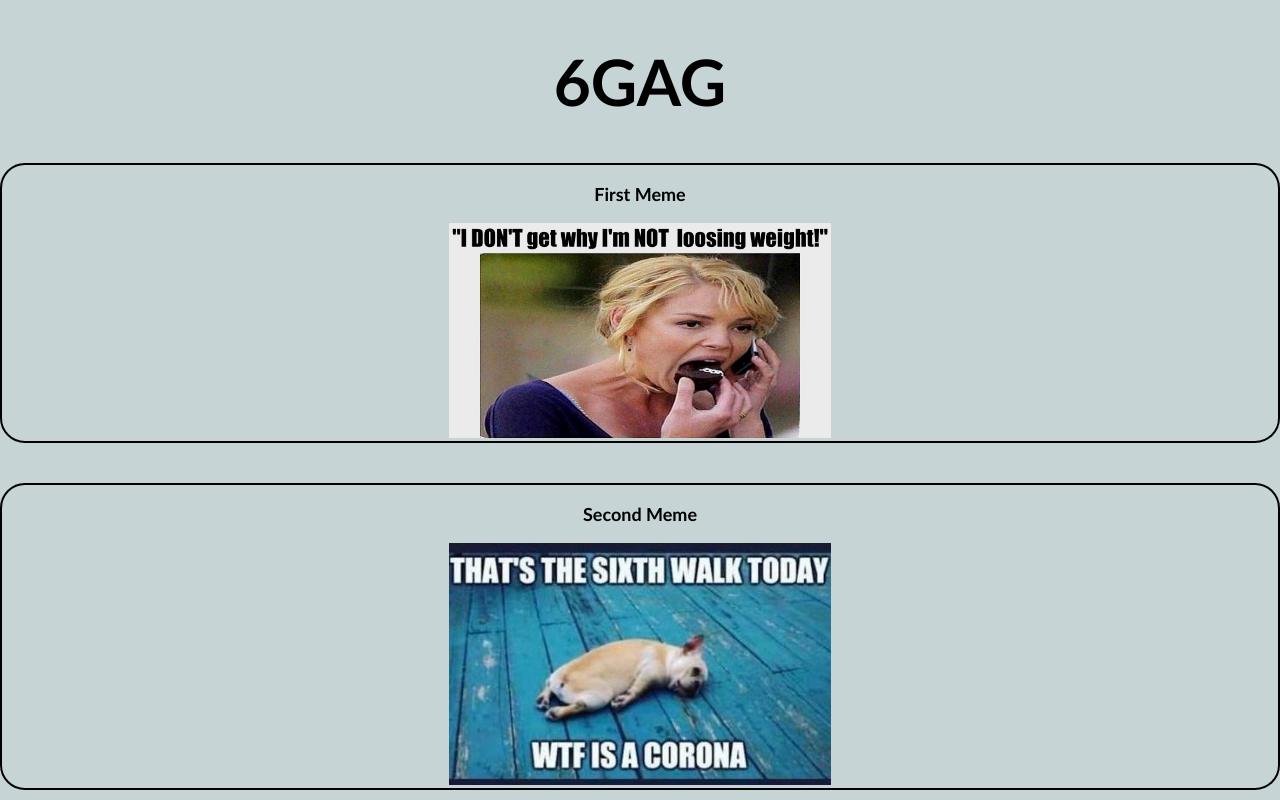
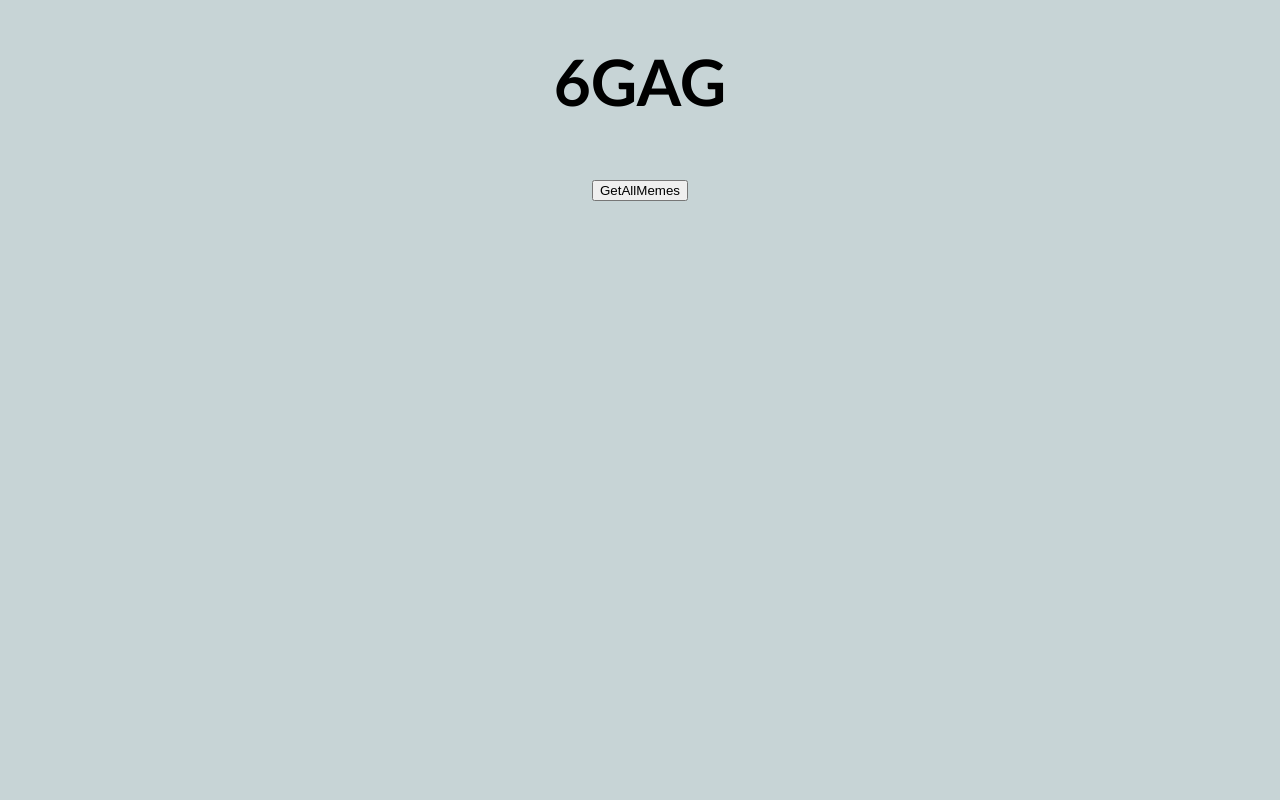
Before and after one commit to TheLittleCitizen9/6GAG, a React (Create React App) app: page / in a window 1280 px wide. Shown: the top 800 px of the page. Built offline with nearby package versions, Linux system fonts and the light colour scheme.

Commit message:
Getting the images from the server

```diff
--- a/package.json
+++ b/package.json
@@ -6,6 +6,8 @@
     "@testing-library/jest-dom": "^4.2.4",
     "@testing-library/react": "^9.5.0",
     "@testing-library/user-event": "^7.2.1",
+    "axios": "^0.20.0",
+    "cors": "^2.8.5",
     "react": "^16.13.1",
     "react-dom": "^16.13.1",
     "react-scripts": "3.4.3"
--- a/src/App.js
+++ b/src/App.js
@@ -3,12 +3,15 @@
 import Header from './client/components/header';
 import GagList from './client/components/gagList';
 import {v4 as uuid} from 'uuid';
+import axios from 'axios';
 import GagItem from './client/components/gag';
+import { render } from '@testing-library/react';
 
 function App() {
-  const [gags, setGags] = useState([{id:uuid(), text:"Meme", title:"First Meme", img: 'maxresdefault.jpg'},
-                                  {id:uuid(), text:"Meme", title:"Second Meme", img: 'meme2.jpg'},
-                                  {id:uuid(), text:"Meme", title:"Third Meme", img: 'maxresdefault.jpg'}])
+  // const [gags, setGags] = useState([{id:uuid(), text:"Meme", title:"First Meme", img: 'maxresdefault.jpg'},
+  //                                 {id:uuid(), text:"Meme", title:"Second Meme", img: 'meme2.jpg'},
+  //                                 {id:uuid(), text:"Meme", title:"Third Meme", img: 'maxresdefault.jpg'}])
+  var allGags = []
 
   const [gag, setGag] = useState({
     id: "",
@@ -17,18 +20,37 @@
     img: ""
   })
 
+  const [gags, setGags] = useState([])
+
+  const addGag = (gag) =>{
+    setGags([gag, ...gags])
+  }
+
+  const getAllImagesFromServer = () => {axios.get('http://localhost:3001/getAll').then(res => {
+    for(var i=0; i<res.data.length; i++){
+      var title = res.data[i].split('/')
+      var newGag = {
+        id: uuid(),
+        text: "Meme pic unavailable",
+        title: title[title.length-1],
+        img:res.data[i]
+      }
+      addGag(newGag)
+    }
+  })}
+
+  const getImagesFromServer = function(){
+    getAllImagesFromServer()
+}
+
   const onOpen = (p, g) =>{
     var newWindow = window.open(p, "", "width=600,height=400,left=200,top=200")
     newWindow.document.body.appendChild(<GagItem key={g.id} gag={g} pic={p} onOpen={onOpen}></GagItem>)
   }
 
-  const addGag = (gag) =>{
-    setGags([gag, ...gags])
-  }
-
   return (
     <div className="App">
-      <Header></Header>
+      <Header getImagesFromServer={getImagesFromServer}></Header>
       <GagList gags={gags} onOpen={onOpen}></GagList>
     </div>
   );
--- a/src/client/components/gag.js
+++ b/src/client/components/gag.js
@@ -2,7 +2,7 @@
 import './gagDesign.css'
 
 function GagItem(props) {
-  const png = require('./images/'+props.gag.img)
+  const png = props.gag.img
 
   const onOpen = () => {
       props.onOpen(png, props.gag)
--- a/src/client/components/gagList.js
+++ b/src/client/components/gagList.js
@@ -1,3 +1,4 @@
+import { render } from '@testing-library/react'
 import React from 'react'
 import GagItem from './gag'
 
--- a/src/client/components/header.js
+++ b/src/client/components/header.js
@@ -1,10 +1,16 @@
 import React from 'react';
-import './headerDesign.css'
+import './headerDesign.css';
 
-function Header() {
+function Header(props) {
+    const getAllImagesFromServer = function(){
+        props.getImagesFromServer()
+    }
+
+
   return (
     <div className="Header">
       <h1>6GAG</h1>
+      <button onClick={getAllImagesFromServer}>GetAllMemes</button>
     </div>
   );
 }
```
Also changed, not shown: 1 other file (tests, documents, lock files or other folders).
